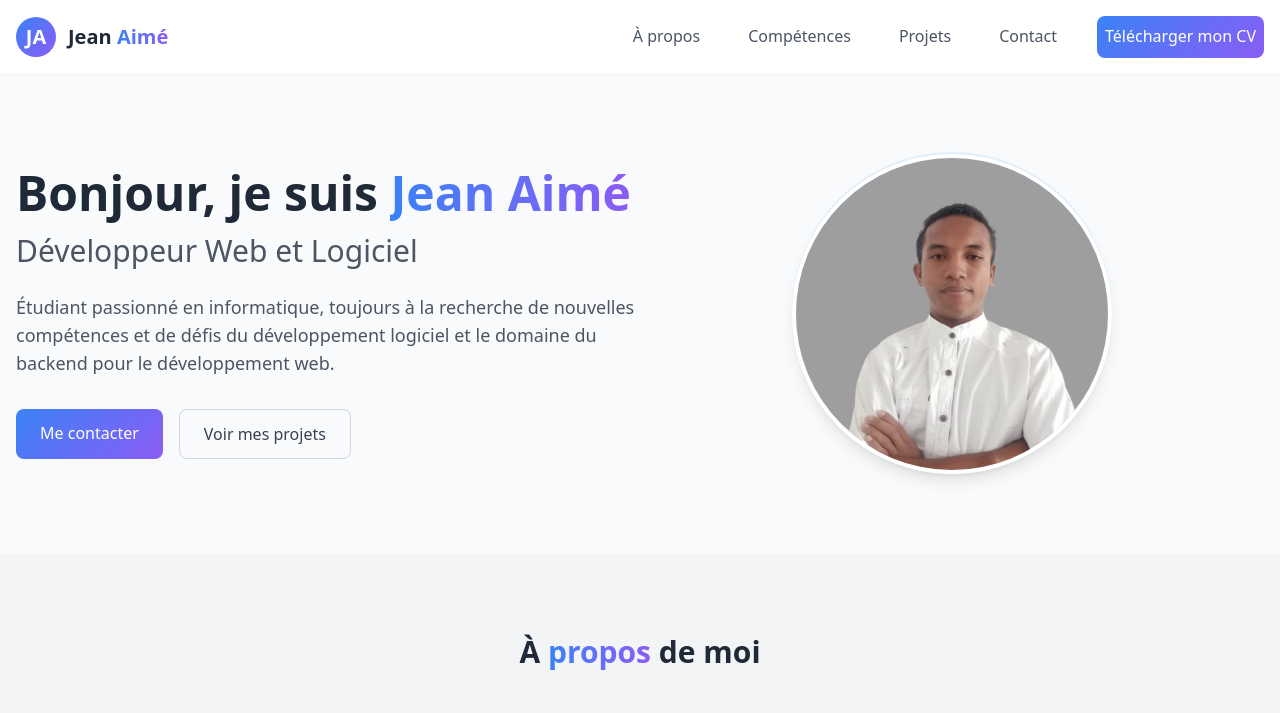
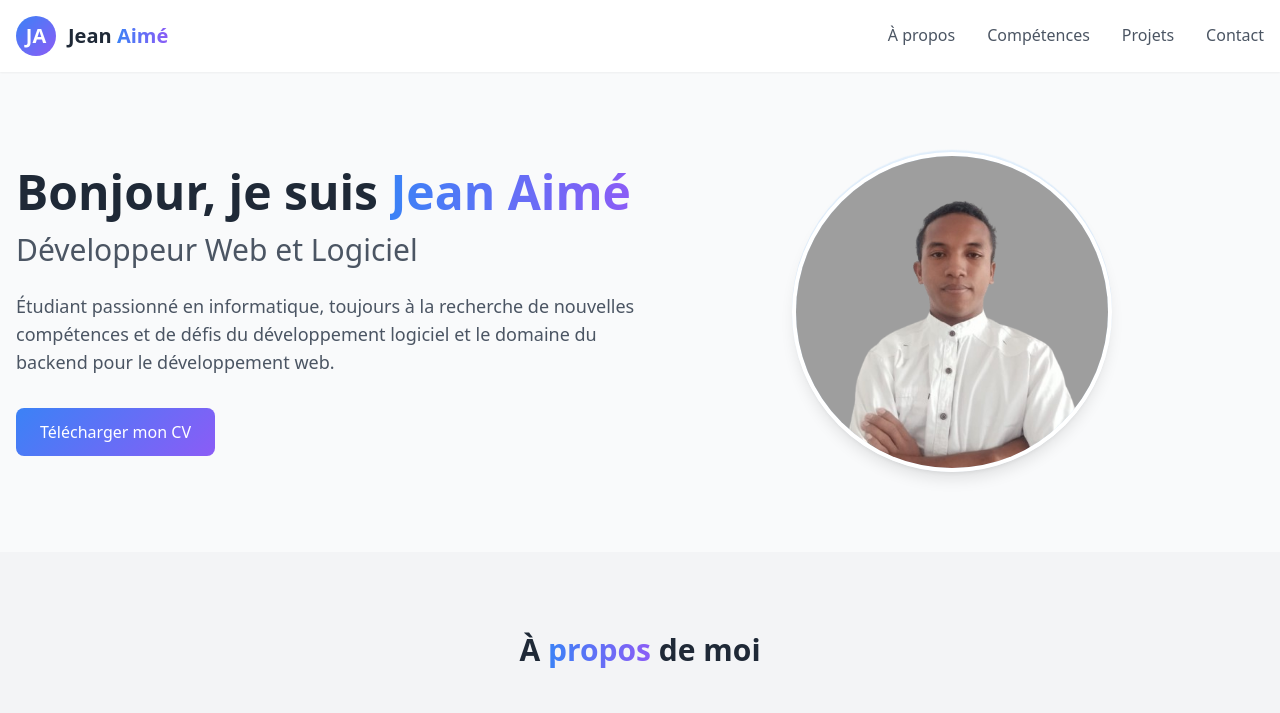
Before and after one commit to JeanAime824/portfolio_Jean_Aime, a plain HTML site: page index.html in a window 1280 px wide. Shown: the top 713 px of the page. Drawn offline with nearby package versions, Linux system fonts and the light colour scheme.

Commit message:
Changement de téléchargement de CV

```diff
--- a/index.html
+++ b/index.html
@@ -20,11 +20,10 @@
                 </a>
 
                 <nav class="hidden md:flex space-x-8">
-                    <a href="#about" class="p-2 nav-link text-gray-600 hover:text-blue-600 font-medium">À propos</a>
-                    <a href="#skills" class="p-2 nav-link text-gray-600 hover:text-blue-600 font-medium">Compétences</a>
-                    <a href="#projects" class="p-2 nav-link text-gray-600 hover:text-blue-600 font-medium">Projets</a>
-                    <a href="#contact" class="p-2 nav-link text-gray-600 hover:text-blue-600 font-medium">Contact</a>
-                    <a href="image/CV_Fanomezantsoa Jean Aimé_RAKOTONIAINA.pdf" class="p-2 text-white font-medium gradient-bg rounded-lg hover:scale-110" target="_blank">Télécharger mon CV</a>
+                    <a href="#about" class="nav-link text-gray-600 hover:text-blue-600 font-medium">À propos</a>
+                    <a href="#skills" class="nav-link text-gray-600 hover:text-blue-600 font-medium">Compétences</a>
+                    <a href="#projects" class="nav-link text-gray-600 hover:text-blue-600 font-medium">Projets</a>
+                    <a href="#contact" class="nav-link text-gray-600 hover:text-blue-600 font-medium">Contact</a>
                 </nav>
 
                 <button id="mobile-menu-button" class="md:hidden text-gray-600">
@@ -48,8 +47,7 @@
                 <h2 class="text-2xl md:text-3xl font-medium text-gray-600 mb-6">Développeur Web et Logiciel</h2>
                 <p class="text-lg text-gray-600 mb-8">Étudiant passionné en informatique, toujours à la recherche de nouvelles compétences et de défis du développement logiciel et le domaine du backend pour le développement web. </p>
                 <div class="flex space-x-4">
-                    <a href="#contact" class="px-6 py-3 gradient-bg text-white rounded-lg font-medium hover:opacity-90 transition">Me contacter</a>
-                    <a href="#projects" class="px-6 py-3 border border-gray-300 text-gray-700 rounded-lg font-medium hover:bg-gray-100 transition">Voir mes projets</a>
+                    <a href="image/CV_Fanomezantsoa Jean Aimé_RAKOTONIAINA.pdf" class="px-6 py-3 gradient-bg text-white rounded-lg font-medium hover:opacity-90 transition hover:scale-105" target="_blank">Télécharger mon CV</a>
                 </div>
             </div>
             <div class="md:w-1/2 flex justify-center">
```
